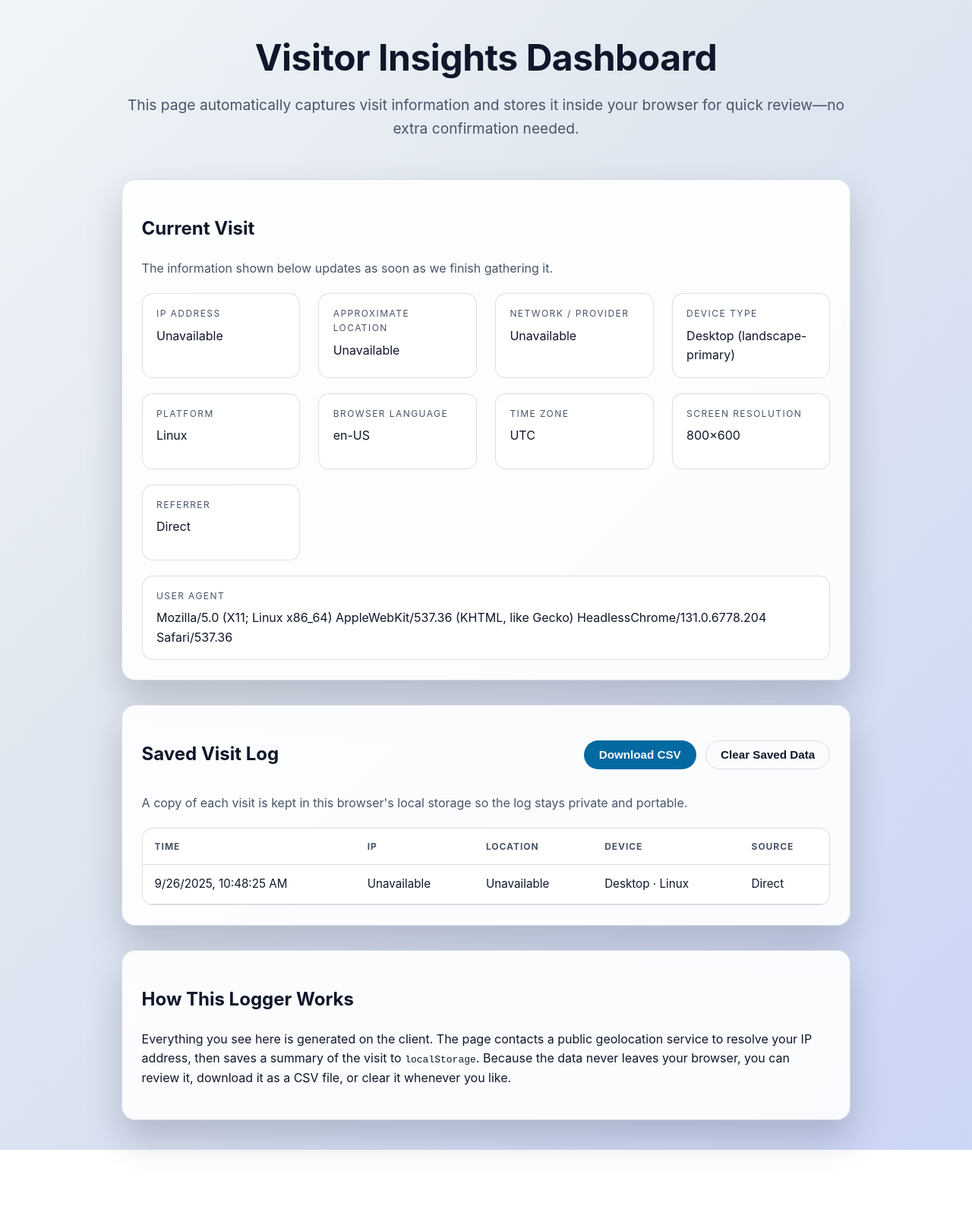
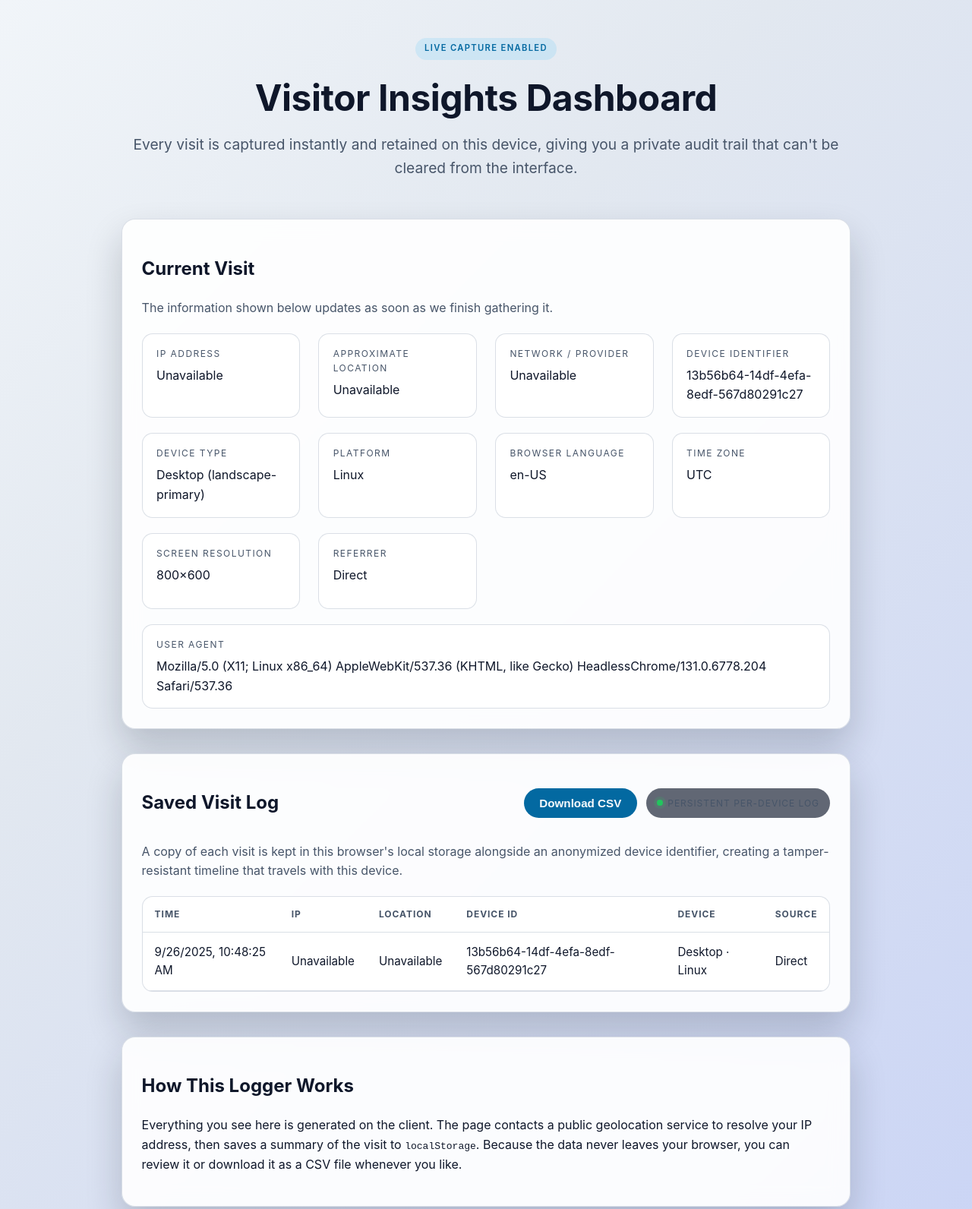
Before and after one commit to DevSkits916/Honeypot-, a website: page public/index.html in a window 1280 px wide. Shown: the top 1592 px of the page at 76% size. Before the commit the page ends 1514 px from the top, so only its background shows below. Drawn offline with Linux system fonts and the light colour scheme; no server answers.

Commit message:
Enhance visitor dashboard UI and persist device identifiers

```diff
--- a/public/app.js
+++ b/public/app.js
@@ -1,10 +1,12 @@
 const STORAGE_KEY = 'visitor-insights:entries';
 const MAX_LOG_ENTRIES = 200;
+const DEVICE_ID_KEY = 'visitor-insights:device-id';
 
 const selectors = {
   ip: document.querySelector('[data-current-ip]'),
   location: document.querySelector('[data-current-location]'),
   organization: document.querySelector('[data-current-organization]'),
+  deviceId: document.querySelector('[data-current-deviceid]'),
   device: document.querySelector('[data-current-device]'),
   platform: document.querySelector('[data-current-platform]'),
   language: document.querySelector('[data-current-language]'),
@@ -15,8 +17,30 @@ const selectors = {
   emptyMessage: document.getElementById('emptyMessage'),
   tableBody: document.getElementById('logTableBody'),
   downloadButton: document.getElementById('downloadLogs'),
-  clearButton: document.getElementById('clearLogs'),
 };
+
+function getOrCreateDeviceId() {
+  try {
+    let id = localStorage.getItem(DEVICE_ID_KEY);
+    if (id) {
+      return id;
+    }
+
+    if (crypto?.randomUUID) {
+      id = crypto.randomUUID();
+    } else {
+      const random = Math.random().toString(36).slice(2);
+      const timestamp = Date.now().toString(36);
+      id = `${timestamp}-${random}`;
+    }
+
+    localStorage.setItem(DEVICE_ID_KEY, id);
+    return id;
+  } catch (error) {
+    console.warn('Unable to access localStorage for device id:', error);
+    return 'Unavailable';
+  }
+}
 
 function detectDeviceType(ua) {
   const agent = ua.toLowerCase();
@@ -57,16 +81,15 @@ function updateActionStates(entries) {
     selectors.downloadButton.disabled = !hasEntries;
     selectors.downloadButton.setAttribute('aria-disabled', String(!hasEntries));
   }
-  if (selectors.clearButton) {
-    selectors.clearButton.disabled = !hasEntries;
-    selectors.clearButton.setAttribute('aria-disabled', String(!hasEntries));
-  }
 }
 
 function updateCurrentVisit(entry) {
   selectors.ip.textContent = entry.ip || 'Unavailable';
   selectors.location.textContent = formatLocation(entry);
   selectors.organization.textContent = entry.organization || 'Unavailable';
+  if (selectors.deviceId) {
+    selectors.deviceId.textContent = entry.deviceId || 'Unavailable';
+  }
   selectors.device.textContent = `${entry.deviceType}${entry.screenOrientation ? ` (${entry.screenOrientation})` : ''}`;
   selectors.platform.textContent = entry.platform || 'Unavailable';
   selectors.language.textContent = entry.language || 'Unavailable';
@@ -95,6 +118,7 @@ function renderLogEntries(entries) {
       new Date(entry.timestamp).toLocaleString(),
       entry.ip || 'Unavailable',
       formatLocation(entry),
+      entry.deviceId || 'Unavailable',
       `${entry.deviceType}${entry.platform ? ` · ${entry.platform}` : ''}`,
       entry.referrer || 'Direct',
     ];
@@ -152,6 +176,7 @@ function buildBaseEntry() {
   const ua = navigator.userAgent || 'Unavailable';
   return {
     timestamp: new Date().toISOString(),
+    deviceId: getOrCreateDeviceId(),
     userAgent: ua,
     deviceType: detectDeviceType(ua),
     platform: navigator.userAgentData?.platform || navigator.platform || 'Unavailable',
@@ -180,6 +205,7 @@ function downloadCsv(entries) {
     'longitude',
     'postal',
     'organization',
+    'deviceId',
     'deviceType',
     'platform',
     'language',
@@ -218,13 +244,12 @@ function downloadCsv(entries) {
   URL.revokeObjectURL(url);
 }
 
-function clearLog() {
-  localStorage.removeItem(STORAGE_KEY);
-  renderLogEntries([]);
-}
-
 async function init() {
-  const existingEntries = getStoredEntries();
+  const deviceId = getOrCreateDeviceId();
+  const existingEntries = getStoredEntries().map((entry) => ({
+    ...entry,
+    deviceId: entry.deviceId || deviceId,
+  }));
   renderLogEntries(existingEntries);
 
   const entry = { ...buildBaseEntry(), ...(await resolveGeolocation()) };
@@ -237,10 +262,6 @@ async function init() {
   selectors.downloadButton?.addEventListener('click', () => {
     downloadCsv(getStoredEntries());
   });
-
-  selectors.clearButton?.addEventListener('click', () => {
-    clearLog();
-  });
 }
 
 document.addEventListener('DOMContentLoaded', init);
--- a/public/index.html
+++ b/public/index.html
@@ -13,10 +13,11 @@
   <body>
     <main class="page" aria-live="polite">
       <header class="page__header">
+        <p class="eyebrow">Live capture enabled</p>
         <h1>Visitor Insights Dashboard</h1>
         <p class="lead">
-          This page automatically captures visit information and stores it inside
-          your browser for quick review—no extra confirmation needed.
+          Every visit is captured instantly and retained on this device, giving you a private audit trail
+          that can't be cleared from the interface.
         </p>
       </header>
 
@@ -35,6 +36,10 @@
           <div>
             <dt>Network / Provider</dt>
             <dd data-current-organization>Fetching&hellip;</dd>
+          </div>
+          <div>
+            <dt>Device Identifier</dt>
+            <dd data-current-deviceid>Generating&hellip;</dd>
           </div>
           <div>
             <dt>Device Type</dt>
@@ -74,13 +79,12 @@
             <button type="button" id="downloadLogs" class="button" aria-live="off">
               Download CSV
             </button>
-            <button type="button" id="clearLogs" class="button button--secondary" aria-live="off">
-              Clear Saved Data
-            </button>
+            <span class="persistence-badge" role="status">Persistent per-device log</span>
           </div>
         </div>
         <p class="panel__subtitle">
-          A copy of each visit is kept in this browser's local storage so the log stays private and portable.
+          A copy of each visit is kept in this browser's local storage alongside an anonymized device identifier,
+          creating a tamper-resistant timeline that travels with this device.
         </p>
         <p id="emptyMessage" class="empty-state">No saved visits yet. Reload the page to capture your first entry.</p>
         <div class="table-wrapper" role="region" aria-live="polite" aria-atomic="true">
@@ -91,6 +95,7 @@
                 <th scope="col">Time</th>
                 <th scope="col">IP</th>
                 <th scope="col">Location</th>
+                <th scope="col">Device ID</th>
                 <th scope="col">Device</th>
                 <th scope="col">Source</th>
               </tr>
@@ -105,7 +110,7 @@
         <p>
           Everything you see here is generated on the client. The page contacts a public geolocation service to resolve
           your IP address, then saves a summary of the visit to <code>localStorage</code>. Because the data never leaves
-          your browser, you can review it, download it as a CSV file, or clear it whenever you like.
+          your browser, you can review it or download it as a CSV file whenever you like.
         </p>
       </section>
     </main>
--- a/public/styles.css
+++ b/public/styles.css
@@ -51,6 +51,21 @@ body {
   text-align: center;
 }
 
+.eyebrow {
+  display: inline-flex;
+  align-items: center;
+  gap: 0.35rem;
+  padding: 0.35rem 0.75rem;
+  border-radius: 999px;
+  background: rgba(56, 189, 248, 0.15);
+  color: var(--accent);
+  font-weight: 600;
+  text-transform: uppercase;
+  letter-spacing: 0.12em;
+  font-size: 0.7rem;
+  margin-bottom: 0.75rem;
+}
+
 h1 {
   margin: 0;
   font-size: clamp(2.25rem, 5vw, 3rem);
@@ -89,6 +104,28 @@ h1 {
   display: flex;
   flex-wrap: wrap;
   gap: 0.75rem;
+}
+
+.persistence-badge {
+  display: inline-flex;
+  align-items: center;
+  gap: 0.4rem;
+  padding: 0.5rem 0.9rem;
+  border-radius: 999px;
+  background: rgba(15, 23, 42, 0.65);
+  color: var(--text-muted);
+  font-size: 0.75rem;
+  letter-spacing: 0.08em;
+  text-transform: uppercase;
+}
+
+.persistence-badge::before {
+  content: '';
+  width: 0.5rem;
+  height: 0.5rem;
+  border-radius: 999px;
+  background: #22c55e;
+  box-shadow: 0 0 0 4px rgba(34, 197, 94, 0.15);
 }
 
 .button {
```
